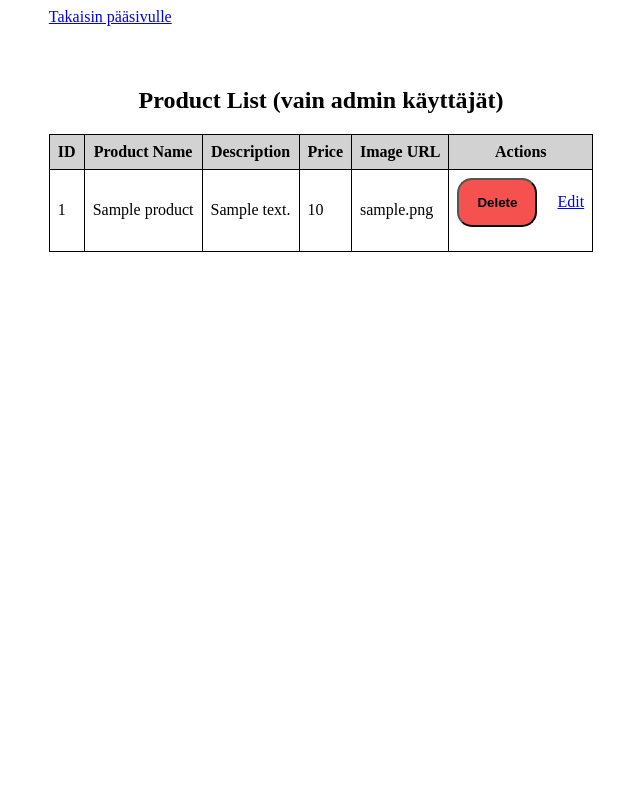
After one commit to Kirjakauppias/ohjelmointi45ops, a PHP site: page /admin/view_products.php in a window 1280 px wide. The commit adds this page. Shown: the whole page, without its empty margins (319-959 px from the left). Run offline with PHP 8.4, Linux system fonts and the light colour scheme; tables that the repository leaves empty or names only in its code hold one stand-in row (values such as "Sample post").

Commit message:
22.1.13:17

```diff
--- a/includes/login.inc.php
+++ b/includes/login.inc.php
@@ -71,6 +71,7 @@ if($_SERVER["REQUEST_METHOD"] === "POST") {
         $_SESSION['lastname'] = $result['LastName'];
         $_SESSION['address'] = $result['Address'];
         $_SESSION['password'] = $result['Password'];
+        $_SESSION['user_type'] = $result['UserType'];
         //HOX!! Alla oleva location testi-sivulle!
         header("Location: ../index.php?login=success");
         //header("Location: ../memberArea.php?login=success");
--- /dev/null
+++ b/includes_admin/product_operations.inc.php
@@ -0,0 +1,43 @@
+<?php
+function delete_product($pdo, $id){
+    try{
+        // UPDATE, päivitetään taulun riviä
+        $stmt = $pdo->prepare(
+            "UPDATE products SET deleted_at = :deleted_time WHERE ProductID = :product_id");
+            //     taulu               sarakkeet                    mikä rivi
+
+        $deletedTime = date('Y-m-d H:i:s');
+        // Asetetaan parametrin :deleted_time ja _user_id
+        $stmt->bindParam(':deleted_time', $deletedTime, PDO::PARAM_STR);
+        $stmt->bindParam(':product_id', $id, PDO::PARAM_INT);
+
+        $stmt->execute();
+
+        return "Tuote poistettu onnistuneesti!";
+    }
+    catch(PDOException $e){
+        return "error: $e";
+    }
+} // delete_user
+
+function restore_product($pdo, $id){
+    try{
+        // UPDATE, päivitetään taulun riviä
+        $stmt = $pdo->prepare(
+            "UPDATE products SET deleted_at = :deleted_time WHERE ProductID = :product_id");
+            //     taulu               sarakkeet                    mikä rivi
+
+        $deletedTime = null;
+        // Asetetaan parametrin :deleted_time ja _user_id
+        $stmt->bindParam(':deleted_time', $deletedTime, PDO::PARAM_STR);
+        $stmt->bindParam(':product_id', $id, PDO::PARAM_INT);
+
+        $stmt->execute();
+
+        return "Tuote palautettu onnistuneesti!";
+    }
+    catch(PDOException $e){
+        return "error: $e";
+    }
+} // restore_user
+?>
--- a/includes_admin/user_operations.inc.php
+++ b/includes_admin/user_operations.inc.php
@@ -17,7 +17,7 @@ function delete_user($pdo, $id){
 
         $stmt->execute();
 
-        return "User deleted successfully!";
+        return "Käyttäjä poistettu onnistuneesti!";
     }
     catch(PDOException $e){
         return "error: $e";
@@ -38,7 +38,7 @@ function restore_user($pdo, $id){
 
         $stmt->execute();
 
-        return "User restored successfully!";
+        return "Käyttäjä palautettu onnistuneesti!";
     }
     catch(PDOException $e){
         return "error: $e";
--- a/loops/product_model.php
+++ b/loops/product_model.php
@@ -1,6 +1,7 @@
 <?php
 //Funktio, joka tulostaa käyttäjälle yhden tuotteen
 function printProduct($rivi) {
+    if(is_null($rivi["deleted_at"])){
     echo "<div class='product-container'>";
         echo "<h3>" . $rivi["ProductName"] . "</h3>"; //Tuotteen nimi
         echo "<a href='product_display.php?ProductID=" . $rivi["ProductID"] . "'><img src='product_images/" . $rivi["ImageURL"] . "'></a>"; //Tuotteen kuvasta klikataan 1 tuotteen sivulle
@@ -16,10 +17,12 @@ function printProduct($rivi) {
                 echo "</form>";
             echo "</div>";
     echo "</div>";
+    }
 }
 
 //Tämä funktio on product_display.php -sivulle
 function printOneProduct($product){
+    if(is_null($product["deleted_at"])){
     echo "<div class='product-display-main'>";
                 echo "<div class='product-display-container'>";
                     echo "<div class='product-display-image'>";
@@ -38,6 +41,7 @@ function printOneProduct($product){
                 echo "</div>";
     echo "</div>";
     }
+}
 
 //Funktio joka tulostaa tuotteen $_GET['ProductID'] -perusteella
 function displayGetProduct($conn){
--- a/partials/footer.php
+++ b/partials/footer.php
@@ -16,7 +16,12 @@
                         <li>Usein kysyttyä</li>
                         <li>Maksutavat</li>
                         <li>Kuljetustavat</li>
+                        <!--Admin -linkki tulee esiin vain silloin jos käyttäjä on kirjautunut sisään ja
+                            ja hänellä on admin-oikeudet-->
+                        <?php if (isset($_SESSION["from_login_page"]) && isset($_SESSION['user_username']) && $_SESSION['user_type'] === 'Admin') : ?>
                         <li><a href="admin_login.php">Admin</a></li>
+                        <?php endif; ?>
+
                     </ol>
             </div>
             <div class="footer-avainlogo">
--- /dev/null
+++ b/view_products.php
@@ -0,0 +1,153 @@
+<?php
+// Tietokanta yhteyden koodit löytyy tästä tiedostosta
+require_once 'includes_admin/db_connection.inc.php'; // <- $pdo_conn
+require_once 'includes_admin/product_operations.inc.php';
+
+// Tuotteen "poisto"
+if ($_SERVER['REQUEST_METHOD'] === 'POST') {
+    if (isset($_POST['delete'])) {
+        // delete nappia on painettu
+        $productIdToDelete = $_POST["product_id"];
+        $operationResult = delete_product($pdo_conn, $productIdToDelete);
+    }
+}
+
+// Tuotteen "palautus"
+if ($_SERVER['REQUEST_METHOD'] === 'POST') {
+    if (isset($_POST['restore'])) {
+        // restore nappia on painettu
+        $productIdToRestore = $_POST["product_id"];
+        $operationResult = restore_product($pdo_conn, $productIdToRestore);
+    }
+}
+
+// $queryString = "SELECT * FROM products" // Voi olla myös erillinen muuttuja SQL lauseelle
+$stmt = $pdo_conn->prepare("SELECT ProductID, ProductName, Description, Price, ImageURL, deleted_at FROM products");
+
+$stmt->execute(); // Suoritetaan SQL lause
+$products = $stmt->fetchAll(PDO::FETCH_ASSOC); // Tallennetaan data muuttujaan
+?>
+
+<html lang="en">
+<head>
+    <meta charset="UTF-8">
+    <meta name="viewport" content="width=device-width, initial-scale=1.0">
+    <title>Edit Products</title>
+    <style>
+        table {
+            border-collapse: collapse;
+        }
+
+        th, td {
+            border: 1px solid black;
+            padding: 8px;
+        }
+
+        th {
+            background-color: #D2D2D2;
+        }
+
+        body {
+            display: flex;
+            justify-content: center;
+        }
+
+        h2 {
+            text-align: center;
+        }
+
+        .delete {
+            background-color: #f5514e;
+            font-weight: bold;
+            padding: 15px;
+            border-radius: 15px;
+            cursor: pointer;
+            width: 80px;
+        }
+
+        .restore {
+            background-color: #8CED28;
+            font-weight: bold;
+            padding: 15px;
+            border-radius: 15px;
+            cursor: pointer;
+            width: 80px;
+        }
+
+        form {
+            display: inline-flex;
+        }
+
+        .divider {
+            width: 12px;
+            display: inline-flex;
+        }
+
+        a {
+            display: inline-flex;
+        }
+
+        .deleted {
+            background-color: #FFD2D2;
+        }
+
+        .hidden {
+            opacity: 0;
+        }
+    </style>
+</head>
+<body>
+    <main>
+        <a href="admin_login.php">Takaisin pääsivulle</a>
+
+        <h3 <?php if (isset($operationResult) === false) { echo "class='hidden'"; } ?>>
+            <?php if (isset($operationResult)) { echo $operationResult; } else { echo "hidden"; }?>
+        </h3>
+
+        <h2>Product List (vain admin käyttäjät)</h2>
+
+        <!-- Tähän taulukkoon generoidaan rivejä $products muuttujan datan perusteella -->
+        <table>
+            <!-- Otsikko rivi -->
+            <tr>
+                <th>ID</th>
+                <th>Product Name</th>
+                <th>Description</th>
+                <th>Price</th>
+                <th>Image URL</th>
+                <th>Actions</th>
+            </tr>
+            <!-- Loopataan läpi $products array ja generoidaan rivejä taulukkoon -->
+            <?php foreach ($products as $product): ?>
+                <tr <?php if ($product['deleted_at'] !== null) echo "class='deleted'"; ?>>
+                    <td><?= $product["ProductID"] ?></td>
+                    <td><?= htmlspecialchars($product["ProductName"]) ?></td>
+                    <td><?= htmlspecialchars($product["Description"]) ?></td>
+                    <td><?= $product["Price"] ?></td>
+                    <td><?= htmlspecialchars($product["ImageURL"]) ?></td>
+                    <td>
+                        <?php if ($product['deleted_at'] === null): ?>
+                            <!-- Poistetaan tuote tällä sivulla -->
+                            <form action="view_products.php" method="post">
+                                <input type="hidden" name="product_id" value="<?= $product["ProductID"] ?>">
+                                <button class="delete" name="delete" type="submit">Delete</button>
+                            </form>
+                        <?php else: ?>
+                            <form action="view_products.php" method="post">
+                                <input type="hidden" name="product_id" value="<?= $product["ProductID"] ?>">
+                                <button class="restore" name="restore" type="submit">Restore</button>
+                            </form>
+                        <?php endif; ?>
+
+                        <div class="divider"></div>
+
+                        <!-- $_GET["ProductID"] -->
+                        <a href="edit_product.php?ProductID=<?= $product["ProductID"] ?>">Edit</a>
+
+                    </td>
+                </tr>
+            <?php endforeach; ?>
+        </table>
+    </main>
+</body>
+</html>
--- a/view_users.php
+++ b/view_users.php
@@ -135,6 +135,7 @@ $users = $stmt->fetchAll(PDO::FETCH_ASSOC); // Tallennetaan data muuttujaan
 </head>
 <body>
     <main>
+    <a href="admin_login.php">Takaisin pääsivulle</a>
 
     <h3 <?php if(isset($operationResult) === false) { echo "class='hidden'"; } ?> >
     <?php if(isset($operationResult)) { echo $operationResult; } else { echo "hidden";} ?>
```
Also changed, not shown: admin_login.php (+24 -18 lines), includes_admin/order_operations.inc.php (added, +43 -0 lines), index.php (+6 -1 lines), view_orders.php (added, +152 -0 lines).
